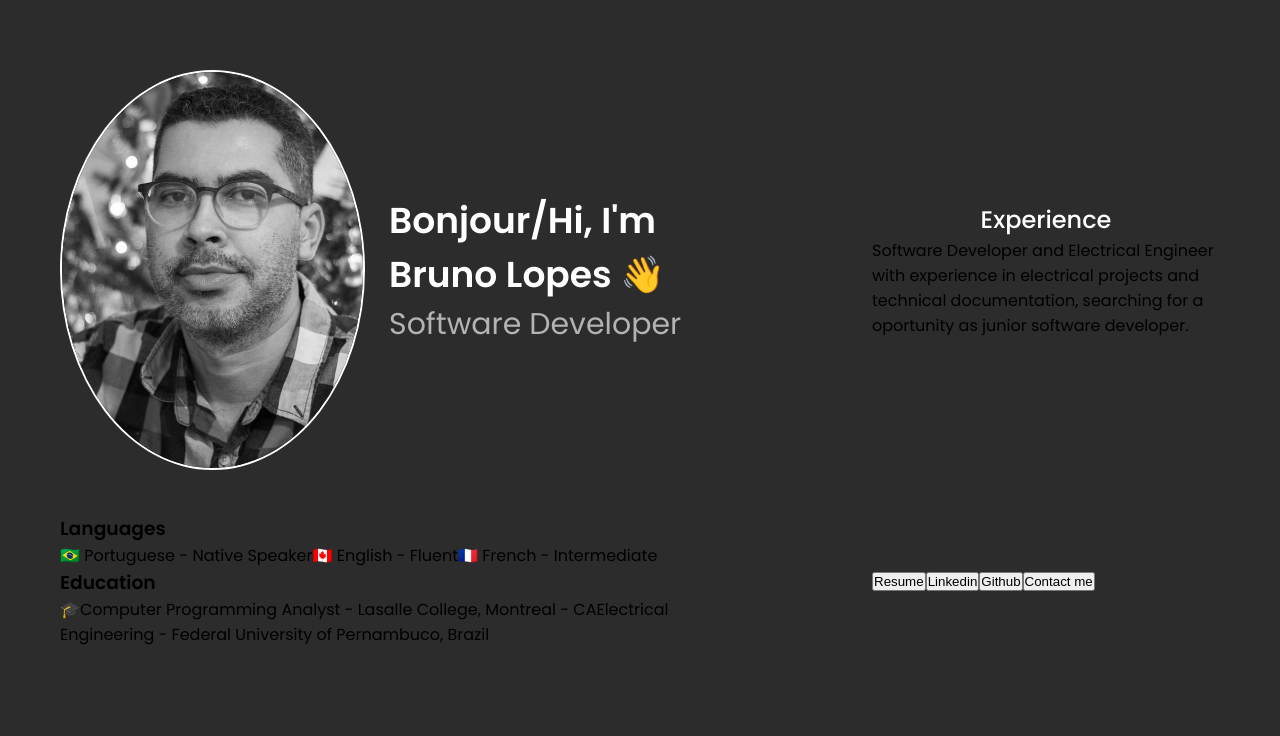
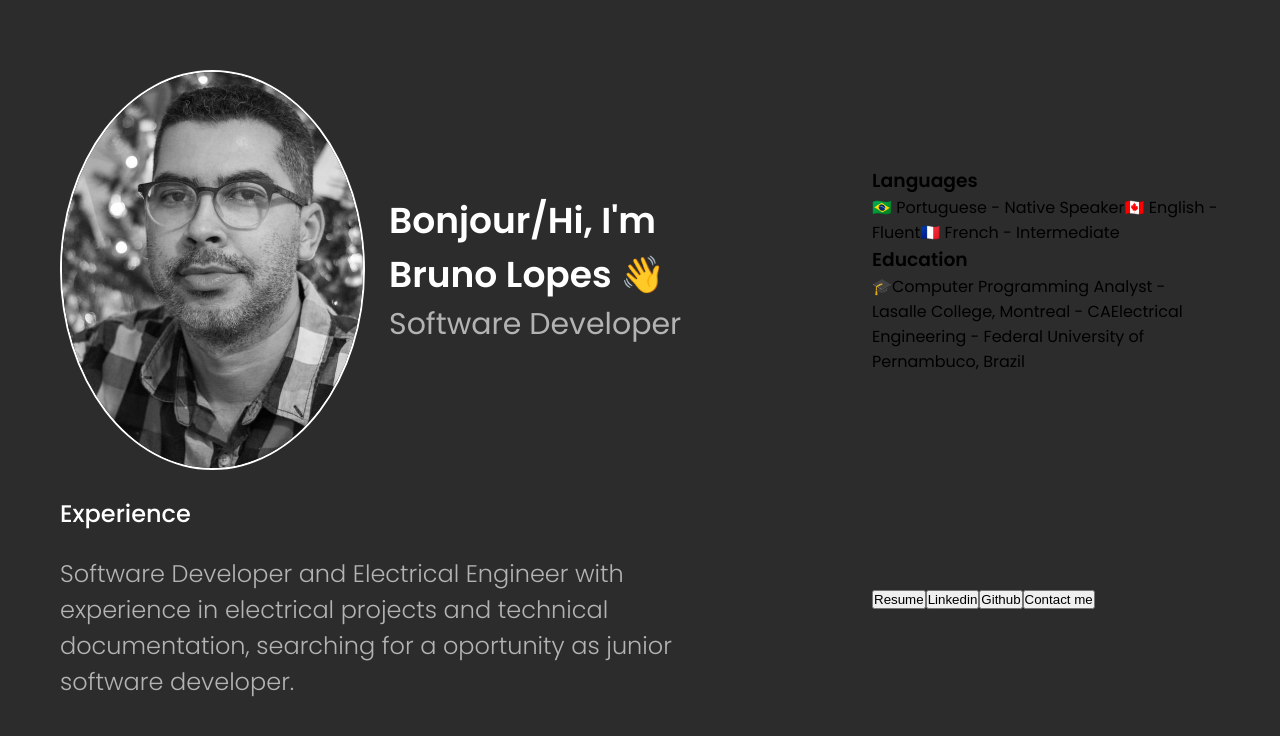
Before and after one commit to BrLopes3/brunolopesPortfolio, a Next.js app: page / in a window 1280 px wide. Shown: the top 736 px of the page. Built offline with nearby package versions, Linux system fonts and the light colour scheme.

Commit message:
feat: config css from the div experience

```diff
--- a/src/app/components/experience/experience.scss
+++ b/src/app/components/experience/experience.scss
@@ -2,4 +2,23 @@
     display: flex;
     flex-direction: column;
     align-items: center;
+    grid-area: experience;
+
+    p{
+        font-weight: 300;
+        font-size: 18px;
+        line-height: 28px;
+        color: var(--text-secondary);
+        text-align: center;
+    }
+
+    @media (min-width: 768px){
+        align-items: flex-start;
+        p{
+            font-size: 24px;
+            line-height: 36px;
+            text-align: start;
+
+        }
+    }
 }
--- a/src/app/components/sectionTitle/section-title.scss
+++ b/src/app/components/sectionTitle/section-title.scss
@@ -4,7 +4,7 @@
     text-align: center;
     line-height: 28px;
     color: var(--text-primary);
-    grid-area: experience;
+    margin-bottom: 24px;
 }
 
 @media (min-width: 768px) {
--- a/src/app/layout.tsx
+++ b/src/app/layout.tsx
@@ -2,7 +2,7 @@
 import { Poppins } from 'next/font/google'
 import './globals.scss'
 
-const inter = Poppins({ subsets: ['latin'], weight:['400', '500', '600'] })
+const inter = Poppins({ subsets: ['latin'], weight:['300', '400', '500', '600'] })
 
 export const metadata: Metadata = {
   title: 'Bruno Lopes',
```
